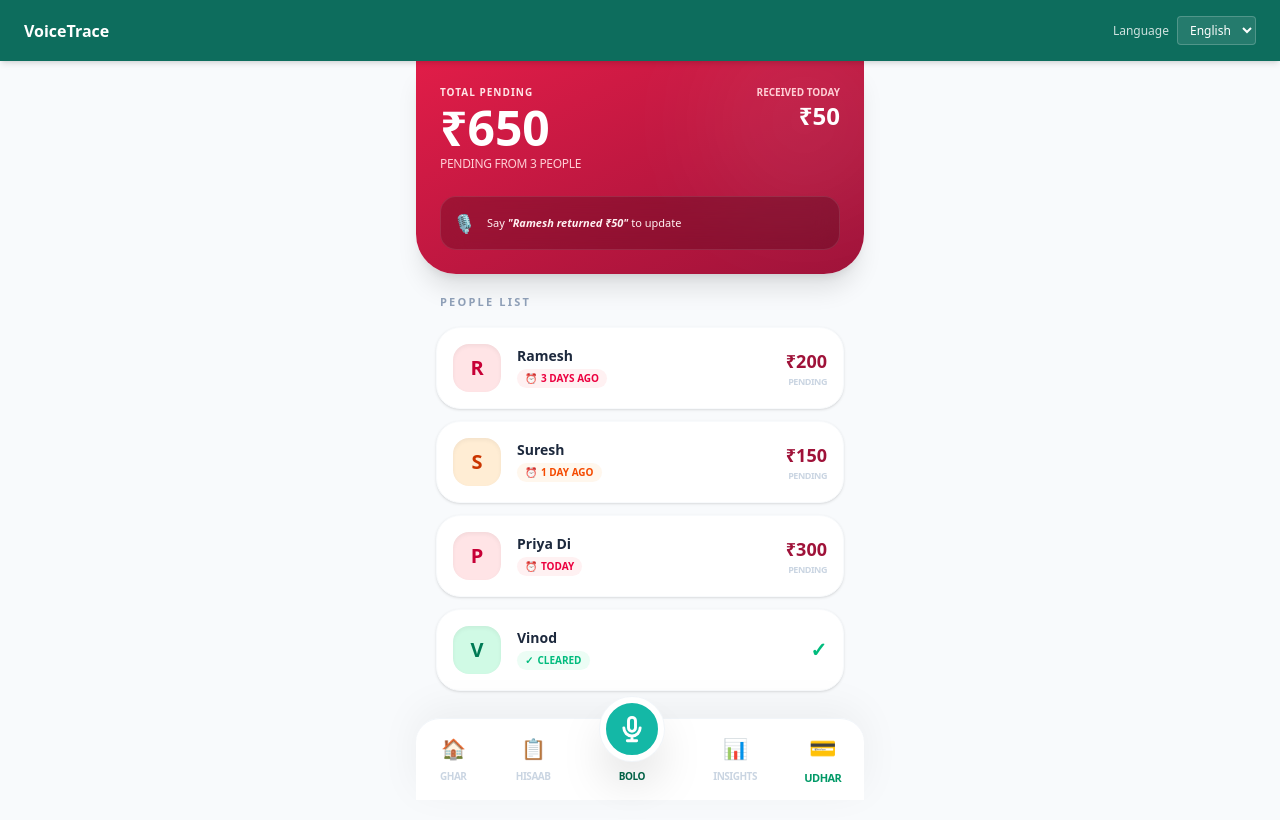
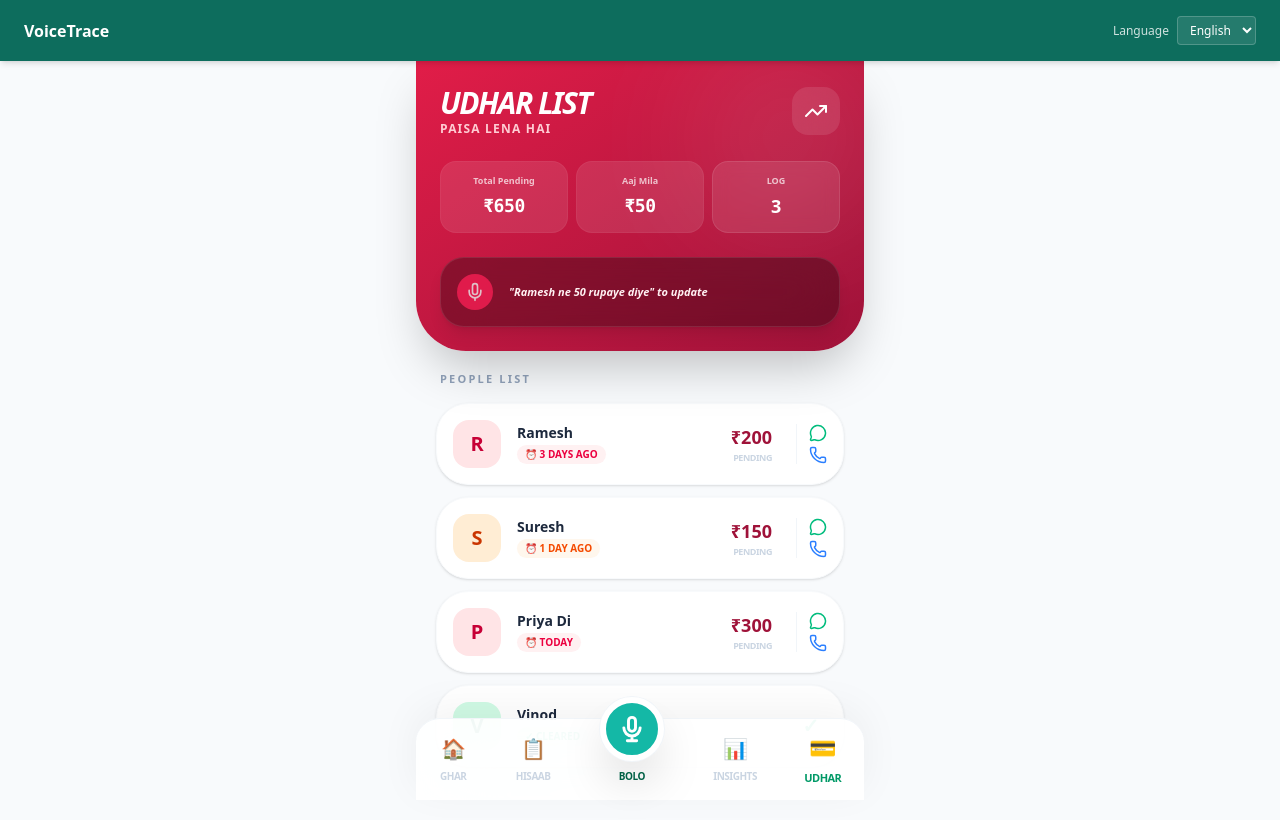
Before and after one commit to ayushhh101/voicetrace-frontend, a React (Vite) app: page /udhar in a window 1280 px wide. Shown: the top 820 px of the page. Built offline with nearby package versions, Linux system fonts and the light colour scheme.

Commit message:
some changes in pages

```diff
--- a/src/pages/Ledger.jsx
+++ b/src/pages/Ledger.jsx
@@ -1,53 +1,44 @@
 import React from 'react';
 import { motion } from 'framer-motion';
-import { TrendingUp, ArrowUpRight, ArrowDownRight } from 'lucide-react';
+import { TrendingUp, ArrowUpRight, ArrowDownRight, Mic } from 'lucide-react';
 import { StatCard } from "./Home";
 
 const Ledger = () => {
   return (
     <div className="max-w-md mx-auto min-h-screen bg-[#F9FBFC] pb-32 font-sans antialiased">
-
-      {/* --- New High-Impact Dark Header --- */}
-      <header className="bg-[#1A1F2B] p-6 text-white shadow-2xl relative overflow-hidden">
+      {/* --- Unified Dark Header --- */}
+      <header className="bg-[#1A1F2B] p-6 text-white shadow-2xl relative overflow-hidden rounded-b-[50px]">
         <div className="relative z-10">
           <div className="flex justify-between items-center mb-6">
-            <motion.div
-              initial={{ opacity: 0, x: -20 }}
-              animate={{ opacity: 1, x: 0 }}
-            >
-              <h1 className="text-3xl font-black italic tracking-tighter">Sat 28 March</h1>
+            <motion.div initial={{ opacity: 0, x: -20 }} animate={{ opacity: 1, x: 0 }}>
+              <h1 className="text-3xl font-black italic tracking-tighter uppercase">Sat 28 March</h1>
+              <p className="text-emerald-400 text-xs font-bold uppercase tracking-widest">Daily Ledger</p>
             </motion.div>
             <div className="bg-white/10 p-3 rounded-2xl backdrop-blur-md">
               <TrendingUp className="text-emerald-400" size={24} />
             </div>
           </div>
 
-          {/* Profit Visualization Box */}
+          {/* Profit Visualization (Matches Insights proportions) */}
           <div className="bg-white/5 p-6 rounded-[32px] border border-white/10 backdrop-blur-sm mb-6">
             <div className="flex justify-between items-end mb-2">
               <p className="text-[10px] font-bold text-slate-400 uppercase">Daily Profit</p>
               <p className="text-2xl font-black text-emerald-400">₹420</p>
             </div>
             <div className="h-2 w-full bg-slate-700 rounded-full overflow-hidden flex">
-              <motion.div
-                initial={{ width: 0 }}
-                animate={{ width: '65%' }}
-                className="bg-emerald-500 h-full"
-              />
+              <motion.div initial={{ width: 0 }} animate={{ width: '65%' }} className="bg-emerald-500 h-full" />
             </div>
-            <div className="flex justify-between mt-3">
-              <div className="flex items-center gap-1">
-                <ArrowUpRight size={12} className="text-emerald-400" />
-                <span className="text-[10px] font-bold tracking-tight">Sales: ₹820</span>
+            <div className="flex justify-between mt-3 text-[10px] font-bold">
+              <div className="flex items-center gap-1 text-emerald-400">
+                <ArrowUpRight size={12} /> <span>Sales: ₹820</span>
               </div>
-              <div className="flex items-center gap-1">
-                <ArrowDownRight size={12} className="text-red-400" />
-                <span className="text-[10px] font-bold tracking-tight">Costs: ₹400</span>
+              <div className="flex items-center gap-1 text-red-400">
+                <ArrowDownRight size={12} /> <span>Costs: ₹400</span>
               </div>
             </div>
           </div>
 
-          {/* Top Stats Grid (Kept exactly as requested) */}
+          {/* Unified 4-Column Mini Grid (Vendor Favorites) */}
           <div className="grid grid-cols-4 gap-2">
             <StatCard label="Sales" value="820" />
             <StatCard label="Profit" value="420" />
@@ -58,89 +49,50 @@ const Ledger = () => {
       </header>
 
       <main className="p-5 space-y-8">
-        {/* --- Sales Summary Section --- */}
         <section>
           <h2 className="text-[11px] font-black text-slate-400 uppercase tracking-[0.2em] mb-4">Sales Summary</h2>
-          <div className="bg-white p-5 rounded-[32px] shadow-sm space-y-6">
+          <div className="bg-white p-6 rounded-[32px] shadow-sm space-y-6">
             <ProgressItem icon="☕" label="Tea" total="450" sub="45 cups" percent="80" color="bg-emerald-500" />
             <ProgressItem icon="🍌" label="Banana" total="240" sub="30 pcs" percent="60" color="bg-emerald-400" />
             <ProgressItem icon="🥜" label="Nuts" total="130" sub="5 pkts" percent="30" color="bg-emerald-600" />
           </div>
         </section>
 
-        {/* --- Expenses Section --- */}
         <section>
           <h2 className="text-[11px] font-black text-slate-400 uppercase tracking-[0.2em] mb-4">Expenses</h2>
-          <div className="bg-white rounded-[32px] shadow-sm overflow-hidden">
+          <div className="bg-white rounded-[32px] shadow-sm overflow-hidden p-2">
             <ExpenseRow icon="🚌" label="Transport" val="80" />
             <ExpenseRow icon="🛒" label="Raw Material" val="280" />
             <ExpenseRow icon="🔥" label="LPG Gas" val="40" border={false} />
           </div>
         </section>
 
-        {/* --- Sales Trends (Chart) --- */}
-        <section>
-          <h2 className="text-[11px] font-black text-slate-400 uppercase tracking-[0.2em] mb-4">Sales Timing</h2>
-          <div className="bg-white p-6 rounded-[32px] shadow-sm">
-            <div className="flex items-end justify-around h-32 mb-4">
-              <Bar height="h-16" label="Morning" val="₹180" color="bg-orange-400" />
-              <Bar height="h-8" label="Afternoon" val="₹70" color="bg-orange-200" />
-              <Bar height="h-24" label="Evening" val="₹570" color="bg-emerald-500" />
-            </div>
-            <div className="bg-emerald-50 p-3 rounded-2xl flex items-center gap-3">
-              <span className="text-lg">🍇</span>
-              <p className="text-[11px] text-emerald-800 font-bold">Evening best time — earned ₹570</p>
-            </div>
-          </div>
-        </section>
-
-        {/* --- Waste & Stock --- */}
-        <div className="grid grid-cols-2 gap-4">
-          <div className="bg-red-50 p-4 rounded-[28px] border border-red-100">
-            <p className="text-lg mb-1">🗑️</p>
-            <p className="text-sm font-black text-red-800">5 Bananas</p>
-            <p className="text-[10px] text-red-600 font-medium">Waste — ₹20 loss</p>
-          </div>
-          <div className="bg-amber-50 p-4 rounded-[28px] border border-amber-100">
-            <p className="text-lg mb-1">📦</p>
-            <p className="text-sm font-black text-amber-800">8 Bananas</p>
-            <p className="text-[10px] text-amber-600 font-medium">Left — sell tomorrow</p>
-          </div>
-        </div>
-
-        {/* --- Credit/Debt Summary --- */}
-        <section>
-          <h2 className="text-[11px] font-black text-slate-400 uppercase tracking-[0.2em] mb-4">Credit Summary</h2>
-          <div className="grid grid-cols-2 gap-4">
-            <div className="bg-white p-4 rounded-[28px] text-center shadow-sm">
-              <p className="text-[9px] font-bold text-red-400 uppercase mb-1">Given</p>
-              <p className="text-xl font-black text-slate-800">₹150</p>
-            </div>
-            <div className="bg-white p-4 rounded-[28px] text-center shadow-sm">
-              <p className="text-[9px] font-bold text-emerald-400 uppercase mb-1">Received</p>
-              <p className="text-xl font-black text-slate-800">₹50</p>
-            </div>
-          </div>
+        {/* Actionable Hinglish Tip [cite: 37] */}
+        <section className="bg-amber-50 p-5 rounded-[32px] border border-amber-100 flex items-center gap-4">
+          <div className="bg-amber-100 p-2 rounded-xl">🗑️</div>
+          <p className="text-[11px] text-amber-800 font-bold leading-tight">
+            Aaj ₹20 ka nuksaan (waste) hua hai. Kal kam kela khareedein.
+          </p>
         </section>
       </main>
     </div>
   );
 };
 
-/* --- Sub-Components --- */
+/* --- Shared Components --- */
 
 const ProgressItem = ({ icon, label, total, sub, percent, color }) => (
   <div className="flex gap-4 items-center">
-    <div className="w-10 h-10 bg-slate-50 rounded-xl flex items-center justify-center text-lg">{icon}</div>
+    <div className="w-10 h-10 bg-slate-50 rounded-xl flex items-center justify-center text-lg shadow-inner">{icon}</div>
     <div className="flex-1">
       <div className="flex justify-between items-center mb-1.5">
         <h3 className="text-sm font-bold text-slate-700">{label}</h3>
         <p className="text-sm font-black text-slate-800">₹{total}</p>
       </div>
       <div className="w-full bg-slate-100 h-1.5 rounded-full overflow-hidden">
-        <div className={`${color} h-full rounded-full transition-all duration-1000`} style={{ width: `${percent}%` }} />
+        <motion.div initial={{ width: 0 }} animate={{ width: `${percent}%` }} className={`${color} h-full rounded-full transition-all duration-1000`} />
       </div>
-      <p className="text-[10px] text-slate-400 mt-1 font-medium">{sub}</p>
+      <p className="text-[10px] text-slate-400 mt-1 font-medium italic">{sub}</p>
     </div>
   </div>
 );
@@ -151,20 +103,7 @@ const ExpenseRow = ({ icon, label, val, border = true }) => (
       <span className="w-8 h-8 bg-slate-50 rounded-lg flex items-center justify-center grayscale opacity-70">{icon}</span>
       <span className="text-sm font-bold text-slate-600">{label}</span>
     </div>
-    <span className="text-sm font-black text-red-400">-₹{val}</span>
-  </div>
-);
-
-const Bar = ({ height, label, val, color }) => (
-  <div className="flex flex-col items-center gap-2">
-    <p className="text-[9px] font-bold text-slate-400">{val}</p>
-    <motion.div
-      initial={{ height: 0 }}
-      animate={{ height: height.replace('h-', '') * 4 }} // Simple conversion for animation
-      className={`${color} w-10 rounded-t-lg transition-all duration-500`}
-      style={{ height: `${parseInt(height.replace('h-', '')) * 0.25}rem` }}
-    />
-    <p className="text-[10px] font-bold text-slate-500">{label}</p>
+    <span className="text-sm font-black text-red-500">-₹{val}</span>
   </div>
 );
 
--- a/src/pages/Udhar.jsx
+++ b/src/pages/Udhar.jsx
@@ -1,102 +1,94 @@
 import React from 'react';
+import { motion } from 'framer-motion';
+import { Phone, MessageCircle, Mic, Clock, CheckCircle2, TrendingUp } from 'lucide-react';
+import { StatCard } from './Home';
 
 const Udhar = () => {
   return (
-    <div className="max-w-md mx-auto min-h-screen bg-[#F8FAFC] pb-32">
-      {/* --- Rose Red Header Section --- */}
-      <header className="bg-gradient-to-br from-[#E11D48] to-[#9F1239] p-6 rounded-b-[40px] text-white shadow-xl relative overflow-hidden">
-        {/* Decorative Circle */}
-        <div className="absolute top-[-20px] right-[-20px] w-40 h-40 bg-white/10 rounded-full blur-3xl" />
+    <div className="max-w-md mx-auto min-h-screen bg-[#F8FAFC] pb-32 font-sans antialiased">
+      {/* --- Unified Rose Header --- */}
+      <header className="bg-gradient-to-br from-[#E11D48] to-[#9F1239] p-6 text-white shadow-2xl relative overflow-hidden rounded-b-[50px]">
+        <div className="absolute top-[-20px] right-[-20px] w-48 h-48 bg-white/10 rounded-full blur-3xl" />
 
-        <div className="flex justify-between items-start mb-6">
-          <div>
-            <p className="text-rose-100 text-[10px] font-bold uppercase tracking-widest">Total Pending</p>
-            <h1 className="text-5xl font-black mt-1">₹650</h1>
-            <p className="text-rose-200 text-xs font-medium mt-1 uppercase tracking-tight">Pending from 3 people</p>
-          </div>
-          <div className="text-right">
-            <p className="text-rose-200 text-[10px] font-bold uppercase">Received Today</p>
-            <p className="text-2xl font-black text-white">₹50</p>
+        <div className="relative z-10">
+          <div className="flex justify-between items-center mb-6">
+            <motion.div initial={{ opacity: 0, x: -20 }} animate={{ opacity: 1, x: 0 }}>
+              <h1 className="text-3xl font-black italic tracking-tighter uppercase">Udhar List</h1>
+              <p className="text-rose-200 text-xs font-bold uppercase tracking-widest">Paisa Lena Hai</p>
+            </motion.div>
+            <div className="bg-white/10 p-3 rounded-2xl backdrop-blur-md">
+              <TrendingUp className="text-white" size={24} />
             </div>
           </div>
 
-        {/* Voice Hint Bar */}
-        <div className="bg-black/20 backdrop-blur-md p-3 rounded-2xl flex items-center gap-3 border border-white/10">
-          <span className="text-lg">🎙️</span>
-          <p className="text-[11px] font-medium text-rose-50 leading-tight">
-            Say <span className="font-black italic">"Ramesh returned ₹50"</span> to update
+          {/* Unified 3-Column Stat Grid */}
+          <div className="grid grid-cols-3 gap-2 mb-6">
+            <StatCard label="Total Pending" value="650" />
+            <StatCard label="Aaj Mila" value="50" />
+            <div className="bg-white/10 p-3 rounded-2xl border border-white/10 text-center backdrop-blur-sm">
+              <p className="text-[9px] font-bold opacity-70 mb-1 uppercase text-white">Log</p>
+              <p className="text-lg font-black tracking-tight text-white">3</p>
+            </div>
+          </div>
+
+          {/* Core Voice Hint [cite: 30] */}
+          <motion.div
+            whileTap={{ scale: 0.98 }}
+            className="bg-black/30 backdrop-blur-xl p-4 rounded-3xl flex items-center gap-4 border border-white/10 shadow-lg"
+          >
+            <div className="bg-rose-500 p-2 rounded-full animate-pulse">
+              <Mic size={20} className="text-white" />
+            </div>
+            <p className="text-[11px] font-bold text-rose-50 italic leading-tight">
+              "Ramesh ne 50 rupaye diye" to update
             </p>
+          </motion.div>
         </div>
       </header>
 
-      <main className="p-5">
+      <main className="p-5 space-y-8">
+        <section>
           <h2 className="text-[11px] font-black text-slate-400 uppercase tracking-[0.2em] mb-4 px-1">People List</h2>
-
           <div className="space-y-3">
             <DebtPerson
-            initial="R"
-            name="Ramesh"
-            amount="200"
-            time="3 days ago"
-            color="bg-rose-50 text-rose-600"
-            initialBg="bg-rose-100 text-rose-700"
+              initial="R" name="Ramesh" amount="200" time="3 days ago"
+              color="bg-rose-50 text-rose-600" initialBg="bg-rose-100 text-rose-700"
             />
             <DebtPerson
-            initial="S"
-            name="Suresh"
-            amount="150"
-            time="1 day ago"
-            color="bg-orange-50 text-orange-600"
-            initialBg="bg-orange-100 text-orange-700"
+              initial="S" name="Suresh" amount="150" time="1 day ago"
+              color="bg-orange-50 text-orange-600" initialBg="bg-orange-100 text-orange-700"
             />
             <DebtPerson
-            initial="P"
-            name="Priya Di"
-            amount="300"
-            time="Today"
-            color="bg-rose-50 text-rose-600"
-            initialBg="bg-rose-100 text-rose-700"
-            isToday
+              initial="P" name="Priya Di" amount="300" time="Today"
+              color="bg-rose-50 text-rose-600" initialBg="bg-rose-100 text-rose-700"
             />
             <DebtPerson
-            initial="V"
-            name="Vinod"
-            amount="0"
-            color="bg-emerald-50 text-emerald-600"
-            initialBg="bg-emerald-100 text-emerald-700"
+              initial="V" name="Vinod" amount="0"
+              color="bg-emerald-50 text-emerald-600" initialBg="bg-emerald-100 text-emerald-700"
               isCleared
             />
           </div>
+        </section>
       </main>
     </div>
   );
 };
 
-/* --- UI Component --- */
-
-const DebtPerson = ({ initial, name, amount, time, color, initialBg, isToday, isCleared }) => (
-  <div className="bg-white p-4 rounded-3xl shadow-sm border border-slate-50 flex items-center justify-between group active:scale-95 transition-all">
+const DebtPerson = ({ initial, name, amount, time, color, initialBg, isCleared }) => (
+  <div className="bg-white p-4 rounded-[32px] shadow-sm border border-slate-50 flex items-center justify-between active:scale-95 transition-all">
     <div className="flex items-center gap-4">
-      {/* Avatar */}
-      <div className={`w-12 h-12 rounded-2xl flex items-center justify-center font-black text-xl shadow-inner ${initialBg}`}>
+      <div className={`w-12 h-12 rounded-2xl flex items-center justify-center font-black text-xl ${initialBg}`}>
         {initial}
       </div>
-
       <div>
         <h3 className="font-bold text-slate-800 text-sm leading-tight">{name}</h3>
-        {isCleared ? (
-          <div className="flex items-center gap-1 mt-1 text-[10px] font-black uppercase text-emerald-500 bg-emerald-50 px-2 py-0.5 rounded-full w-fit">
-            <span>✓</span> Cleared
-          </div>
-        ) : (
-          <div className={`flex items-center gap-1 mt-1 text-[10px] font-black uppercase ${color} px-2 py-0.5 rounded-full w-fit`}>
-            <span>⏰</span> {time}
-          </div>
-        )}
+        <div className={`flex items-center gap-1 mt-1 text-[10px] font-black uppercase px-2 py-0.5 rounded-full w-fit ${isCleared ? 'text-emerald-500 bg-emerald-50' : color}`}>
+          {isCleared ? '✓ Cleared' : `⏰ ${time}`}
         </div>
       </div>
-
-    <div className="text-right">
+    </div>
+    <div className="flex items-center gap-4">
+      <div className="text-right mr-2">
         {isCleared ? (
           <span className="text-emerald-500 text-xl font-bold">✓</span>
         ) : (
@@ -106,6 +98,13 @@ const DebtPerson = ({ initial, name, amount, time, color, initialBg, isToday, is
           </>
         )}
       </div>
+      {!isCleared && (
+        <div className="flex flex-col gap-1 border-l pl-3 border-slate-100">
+          <MessageCircle size={18} className="text-emerald-500" />
+          <Phone size={18} className="text-blue-500" />
+        </div>
+      )}
+    </div>
   </div>
 );
 
```
Also changed, not shown: src/pages/Insights.jsx (+21 -13 lines), 1 other file (tests, documents, lock files or other folders). Lines whose indentation alone changed are shown as unchanged.
